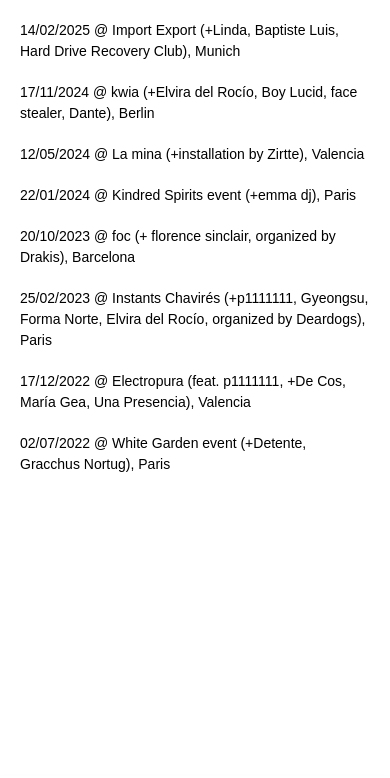
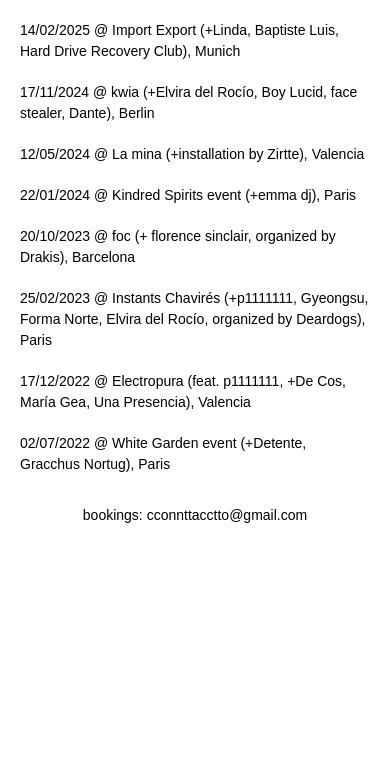
Before and after one commit to dahemar/cconnttacctto, a plain HTML site: page live.html in a window 390 px wide. Shown: the top 778 px of the page. Drawn offline with nearby package versions, Linux system fonts and the light colour scheme; a web font is replaced by a local one.

Commit message:
Update live.html

```diff
--- a/live.html
+++ b/live.html
@@ -30,6 +30,12 @@
 
         .content-container p {
             margin-bottom: 20px; /* Space between event details */
+        }
+
+        .bookings-text {
+            margin-top: 50px; /* Increased top margin */
+            font-size: 1.2em;
+            text-align: center;
         }
 
         /* Navigation Bar */
@@ -79,6 +85,11 @@
                 line-height: 1.5; /* Increased line spacing for readability */
             }
 
+            .bookings-text {
+                margin-top: 30px; /* Adjust as needed on mobile */
+                font-size: 1em; /* Adjust as needed on mobile */
+            }
+
             /* Stack navigation items vertically on mobile */
             .nav-item + .nav-item {
                 margin-left: 0;
@@ -106,6 +117,7 @@
         <p>25/02/2023 @ Instants Chavirés (+p1111111, Gyeongsu, Forma Norte, Elvira del Rocío, organized by Deardogs), Paris</p>
         <p>17/12/2022 @ Electropura (feat. p1111111, +De Cos, María Gea, Una Presencia), Valencia</p>
         <p>02/07/2022 @ White Garden event (+Detente, Gracchus Nortug), Paris</p>
+        <p class="bookings-text">bookings: cconnttacctto@gmail.com</p>
     </div>
 
     <!-- Navigation Bar -->
```
